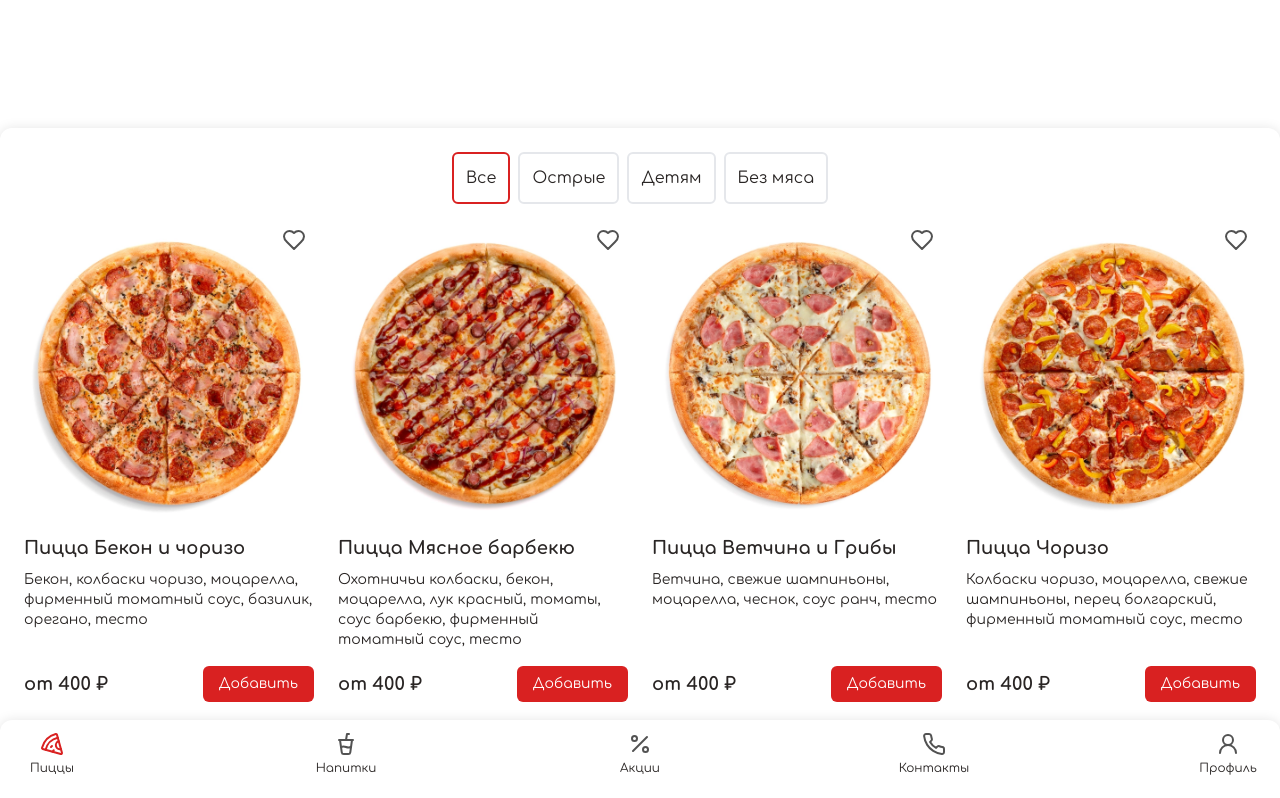
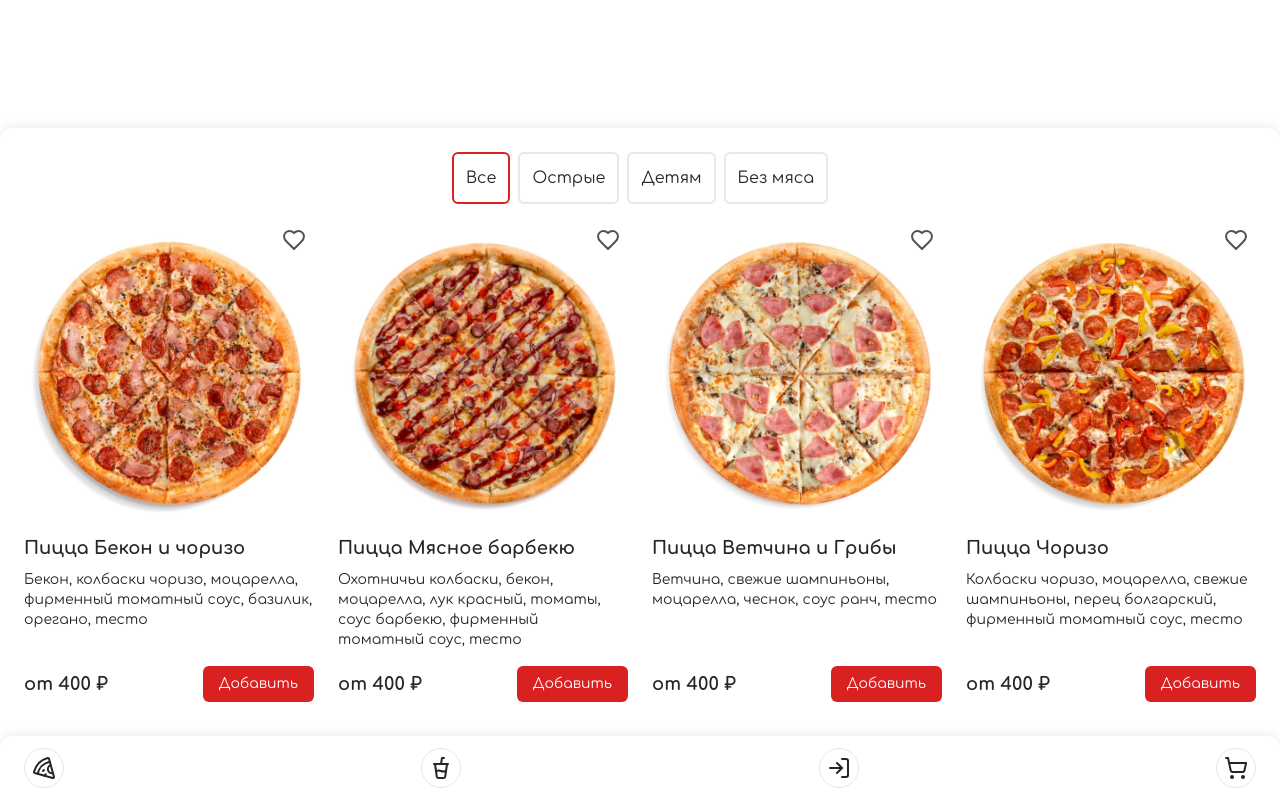
Before and after one commit to smolinartem/react-pizza-typescript, a React (Vite) app: page / in a window 1280 px wide. Shown: the top 798 px of the page. Built offline with nearby package versions, Linux system fonts and the light colour scheme.

Commit message:
Revert "feat: Header icons active class"
This reverts commit db61661a45c9f73d381582c436f5bb36b74bc8b9.

```diff
--- a/src/components/Header.tsx
+++ b/src/components/Header.tsx
@@ -1,3 +1,5 @@
+import { useSelector } from 'react-redux'
+import { RootState } from '../store/store'
 /* import { useState } from 'react'
 import { useSelector } from 'react-redux'
 import { RootState } from '../store/store'
@@ -12,72 +14,41 @@ import SideBarMenu from './SideBarMenu'
 import ButtonAccount from './ButtonAccount'
 import ButtonAuth from './ButtonAuth' */
 
-import { CupSoda, Percent, Phone, Pizza, UserRound } from 'lucide-react'
-import { NavLink } from 'react-router-dom'
+import { CupSoda, LogIn, Pizza, ShoppingCart, UserRound } from 'lucide-react'
+import { Link } from 'react-router-dom'
 
 export default function Header() {
+  const { userInfo } = useSelector((state: RootState) => state.user)
   /*   const { userInfo } = useSelector((state: RootState) => state.user)
   const [menuOpen, setMenuOpen] = useState(false)
   const toggleMenu = () => setMenuOpen(!menuOpen)
   const handleClose = () => setMenuOpen(false)
   useMenuClose(menuOpen, handleClose) */
 
-  const link_class = 'flex flex-col gap-1 items-center size-14'
-  const title_class = 'block text-xs'
-  const accent_color = '#D92121'
-  const default_color = '#525252'
   return (
-    <header className='z-40 fixed bottom-0 w-full h-20 bg-white'>
+    <header className='z-40 fixed bottom-0 w-full h-16 bg-white'>
       <div className='container flex items-center justify-between h-full rounded-t-xl shadow-one bg-white'>
-        <NavLink className={link_class} to='/'>
-          {({ isActive }) => (
-            <>
-              <Pizza color={isActive ? accent_color : default_color} />
-              <span className={title_class}>Пиццы</span>
-            </>
-          )}
-        </NavLink>
+        <Link className='flex-center size-10 rounded-full border' to='/'>
+          <Pizza />
+        </Link>
 
-        <NavLink className={link_class} to='drinks'>
-          {({ isActive }) => (
-            <>
-              <CupSoda color={isActive ? accent_color : default_color} />
-              <span className={title_class}>Напитки</span>
-            </>
-          )}
-        </NavLink>
+        <Link className='flex-center size-10 rounded-full border' to='drinks'>
+          <CupSoda />
+        </Link>
 
-        <NavLink className={link_class} to='promos'>
-          {({ isActive }) => (
-            <>
-              <Percent color={isActive ? accent_color : default_color} />
-              <span className={title_class}>Акции</span>
-            </>
-          )}
-        </NavLink>
+        {userInfo ? (
+          <Link className='flex-center size-10 rounded-full border' to='/'>
+            <UserRound />
+          </Link>
+        ) : (
+          <Link className='flex-center size-10 rounded-full border' to='/'>
+            <LogIn />
+          </Link>
+        )}
 
-        <NavLink className={link_class} to='contacts'>
-          {({ isActive }) => (
-            <>
-              <Phone color={isActive ? accent_color : default_color} />
-              <span className={title_class}>Контакты</span>
-            </>
-          )}
-        </NavLink>
-
-        <NavLink className={link_class} to='profile'>
-          {({ isActive }) => (
-            <>
-              <UserRound color={isActive ? accent_color : default_color} />
-              <span className={title_class}>Профиль</span>
-            </>
-          )}
-        </NavLink>
-
-        {/* <NavLink className={link_class} to='cart'>
-          <ShoppingBasket />
-          <span className={title_class}>Корзина</span>
-        </NavLink> */}
+        <Link className='flex-center size-10 rounded-full border' to='drinks'>
+          <ShoppingCart />
+        </Link>
       </div>
     </header>
   )
```
